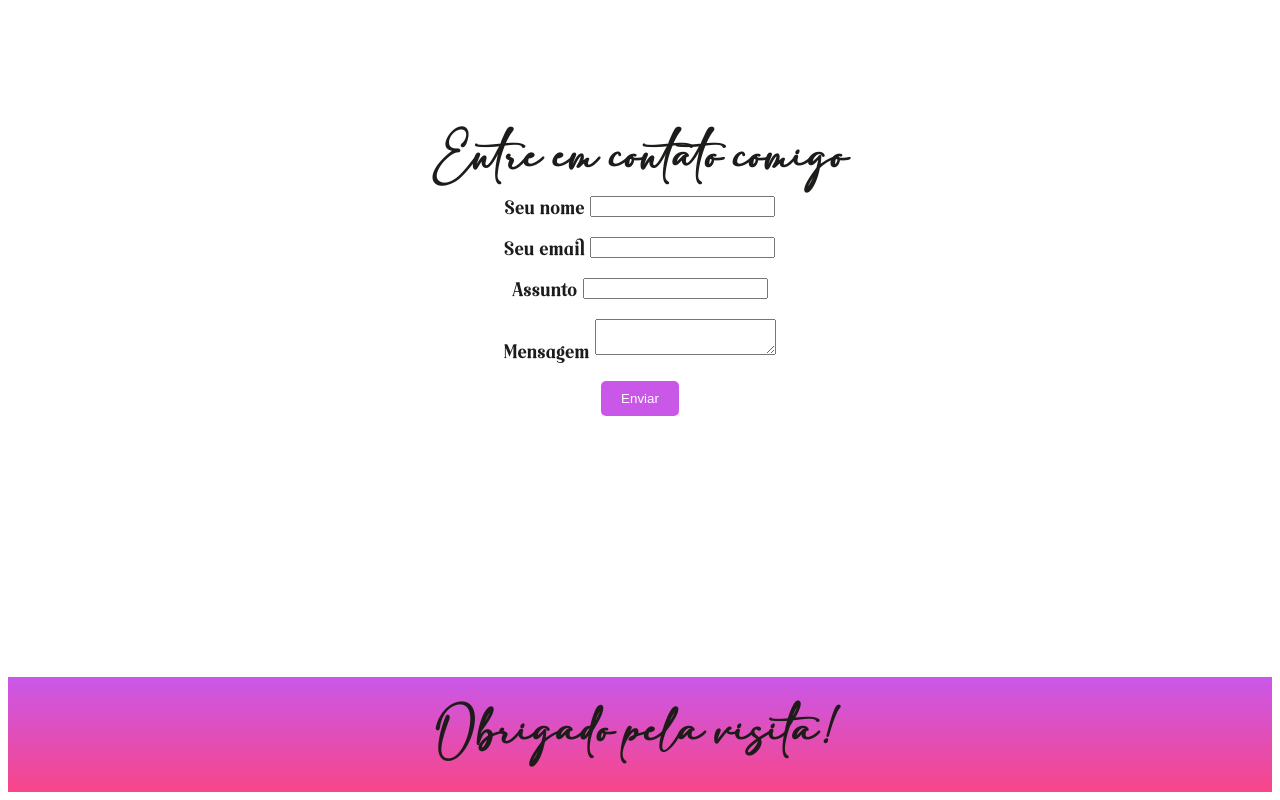
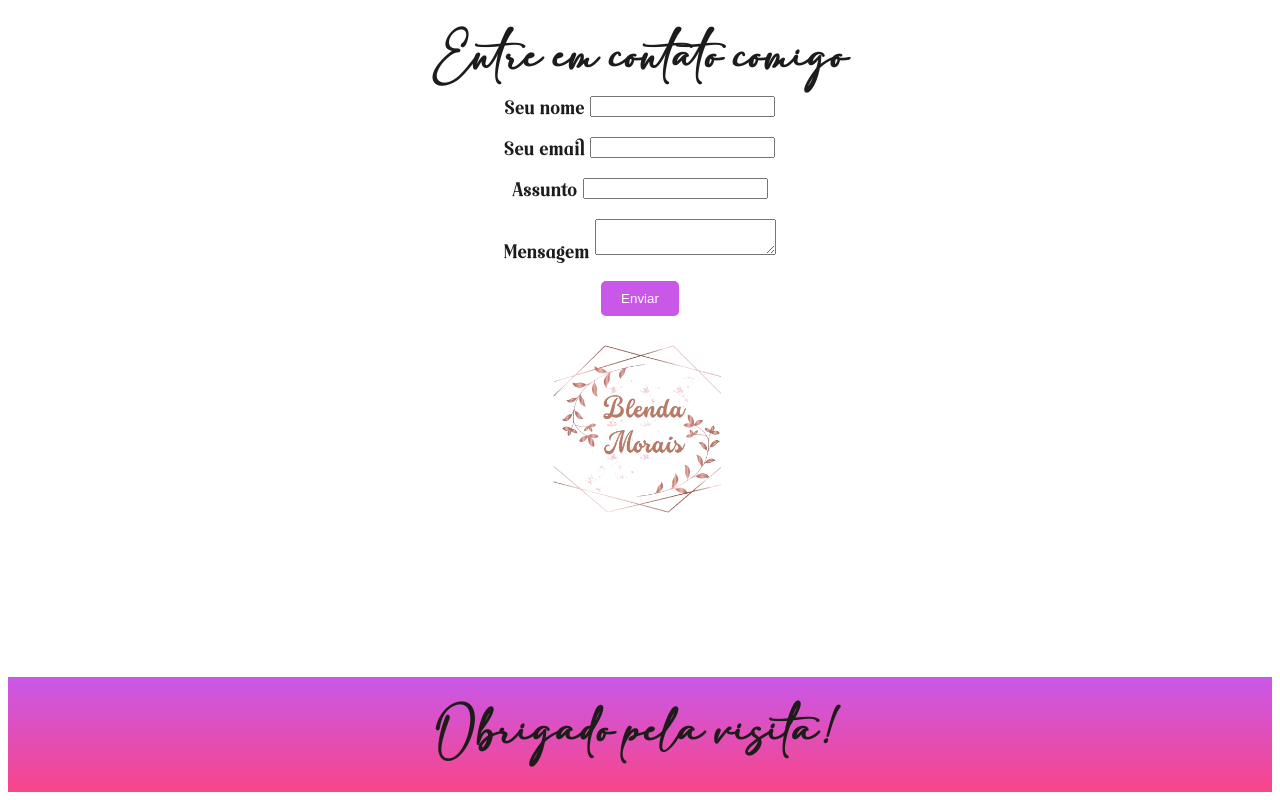
Before and after one commit to BlendaGabrielly/PT, a website: page index.html in a window 1280 px wide. Shown: the part 1666-2466 px from the top of the page. Drawn offline with nearby package versions, Linux system fonts and the light colour scheme.

Commit message:
Atualização

```diff
--- a/index.html
+++ b/index.html
@@ -4,6 +4,7 @@
     <meta charset="UTF-8">
     <meta name="viewport" content="width=device-width, initial-scale=1.0">
     <title>Portifolio BY</title>
+    <link rel="icon" href="Header/2.png" type="image/x-icon">
     <link rel="stylesheet" type="text/css" href="styles.css">
     <link rel="stylesheet" href="swiper-bundle.min.css">
     <script src="https://cdn.jsdelivr.net/npm/@emailjs/browser@3/dist/email.min.js"></script>
@@ -220,6 +221,7 @@
         <div class="form-group">
             <button onclick="Enviar();">Enviar</button>
         </div>
+        <img src="Header/2.png" alt="" class="Logo">
     </div>
 
 
@@ -227,9 +229,9 @@
     <script src="swiper-bundle.min.js"></script>
     <script src="script.js"></script>
 
-
     <div class="head_final">
         <H1>Obrigado pela visita!</H1>
+
      </div>
 </body>
 </html>
--- a/styles.css
+++ b/styles.css
@@ -266,6 +266,12 @@ li {
 .head_final.h1 {
     text-align: center;
     margin-top: 40vh;
+    display:flex;
+}
+.Logo{
+    height:200px;
+    width:auto;
+    display:flex;
 }
 
 /* Fontes */
```
Also changed, not shown: Header/2.png (added).
